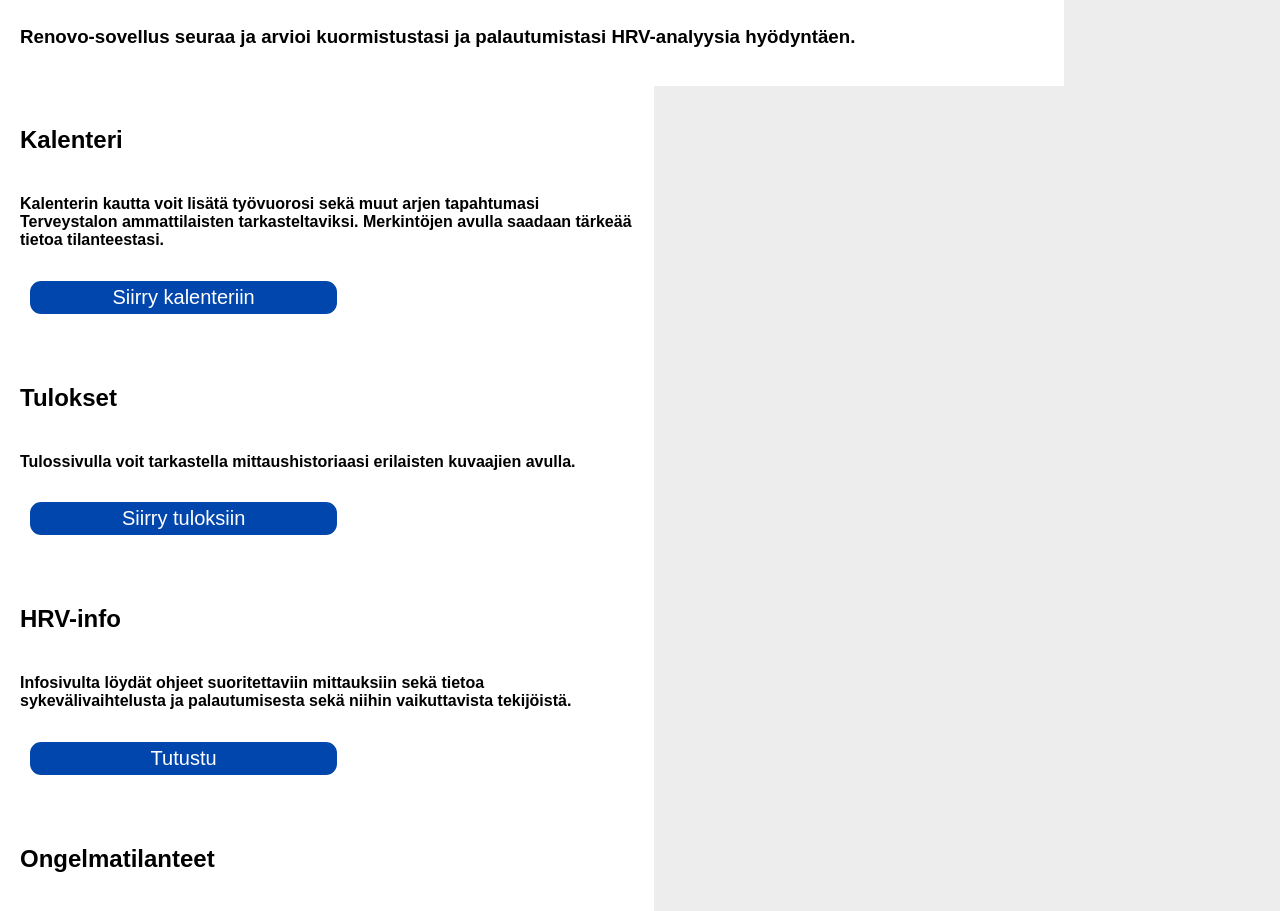
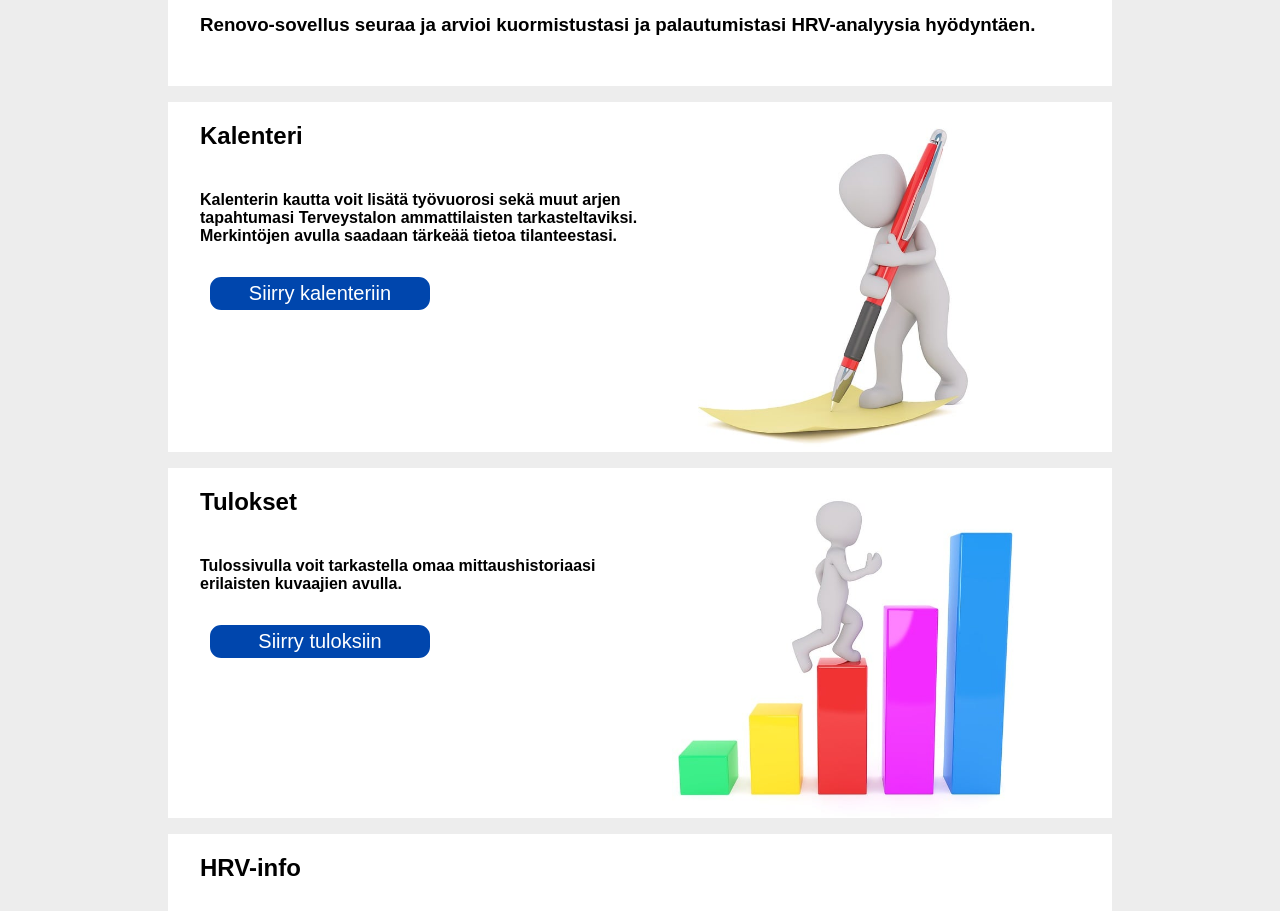
Before and after one commit to Rocmu/Renovo_fe, a website built with Vite: page home.html in a window 1280 px wide. Shown: the part 179-1090 px from the top of the page. Built offline with nearby package versions, Linux system fonts and the light colour scheme.

Commit message:
added images to homepage

```diff
--- a/home.html
+++ b/home.html
@@ -29,14 +29,14 @@
 
   <main class="main-content">
 
-    <div class="home-content-div">
-      <div class="home-text-div" id="home-welcome">
+    <div>
+      <div class="home-div" id="home-welcome">
         <h1>Tervetuloa!</h1>
         <h3>Renovo-sovellus seuraa ja arvioi kuormistustasi ja palautumistasi HRV-analyysia hyödyntäen.</h3>
       </div>
 
       <div id="home-calendar">
-        <div class="home-text-div">
+        <div class="home-div">
           <h2>Kalenteri</h2>
           <h4>
             Kalenterin kautta voit lisätä työvuorosi sekä muut arjen tapahtumasi
@@ -45,41 +45,49 @@
           </h4>
           <a class="home-button" href="calendar.html">Siirry kalenteriin</a>
         </div>
-        <div class="home-image-div" id="home-calendar-image">
+        <div class="home-div">
+          <img src="/img/calendar.jpg" alt="Kalenteri">
+        </div>
 
 
       </div>
       <div id="home-results">
-        <div class="home-text-div">
+        <div class="home-div">
           <h2>Tulokset</h2>
           <h4>
-            Tulossivulla voit tarkastella mittaushistoriaasi erilaisten kuvaajien avulla.
+            Tulossivulla voit tarkastella omaa mittaushistoriaasi erilaisten kuvaajien avulla.
           </h4>
           <a class="home-button" href="hrv.html">Siirry tuloksiin</a>
         </div>
-        <div class="home-image-div">
+        <div class="home-div">
+          <img src="/img/results.jpg" alt="Tulokset">
+        </div>
 
       </div>
       <div id="home-info">
-        <div class="home-text-div">
+        <div class="home-div">
           <h2>HRV-info</h2>
           <h4>
             Infosivulta löydät ohjeet suoritettaviin mittauksiin sekä tietoa sykevälivaihtelusta ja palautumisesta sekä niihin vaikuttavista tekijöistä.
           </h4>
           <a class="home-button" href="info.html">Tutustu</a>
         </div>
-        <div class="home-image-div">
+        <div class="home-div">
+          <img src="/img/info.jpg" alt="HRV-info">
+        </div>
 
       </div>
       <div id="home-problem">
-        <div class="home-text-div">
+        <div class="home-div">
           <h2>Ongelmatilanteet</h2>
           <h4>
             Ongelmatilanteissa ole yhteydessä Terveystalon asiakaspalveluun tai omaan hoitavaan lääkäriisi.
           </h4>
           <a class="home-button" href="https://www.terveystalo.com/asiakkaalle/asiakaspalvelu-ja-yhteystiedot">Asiakaspalvelu</a>
         </div>
-        <div class="home-image-div">
+        <div class="home-div">
+          <img src="/img/problem.jpg" alt="Ongelmatilanteet">
+        </div>
 
       </div>
     </div>
--- a/src/styles/home.css
+++ b/src/styles/home.css
@@ -1,4 +1,8 @@
 /* Home Page Styles */
+* {
+  box-sizing: border-box;
+}
+
 body {
   background-color: var(--grey-color);
   margin: 0;
@@ -8,34 +12,45 @@
 main {
   display: flex;
   flex-direction: column;
-  align-items: center;
-  justify-content: center;
+  align-items:flex-start;
+  padding: 0.5rem;
+  gap: 2rem;
+  max-width: 60rem;
+  min-width: 20rem;
+  margin: auto;
   width: 80%;
+  background-color: var(--grey-color);
+
 }
 
-.home-text-div {
+.home-div {
   display: flex;
   flex-direction: column;
   align-items: left;
   justify-content: left;
   width: 60%;
-  height: auto;
-  padding: 20px;
-  background-color: var(--white-color);
+  max-height: 350px;
+  padding: 0 0 2em 2em;
+
 }
 
-#home-welcome {
+#home-welcome, #home-calendar, #home-results, #home-info, #home-problem {
+  display: flex;
+  background-color: var(--white-color);
+  margin-bottom: 1em;
   width: 100%;
 }
 
-.home-img-div {
+
+.home-div > div {
+  padding: 1em;
+}
+.home-div {
   display: flex;
-  flex-direction: column;
-  align-items: center;
-  justify-content: center;
-  width: 50%;
-  max-height: 350px;
-  padding: 20px;
+  flex-wrap: wrap;
+}
+.home-div > div{
+  flex: 1 350px;
 }
 
 .home-button {
@@ -60,3 +75,8 @@
     background-color: var(--hover-color);
     color: var(--white-color);
 }
+
+img {
+  max-width: 350px;
+  height: auto;
+}
```
